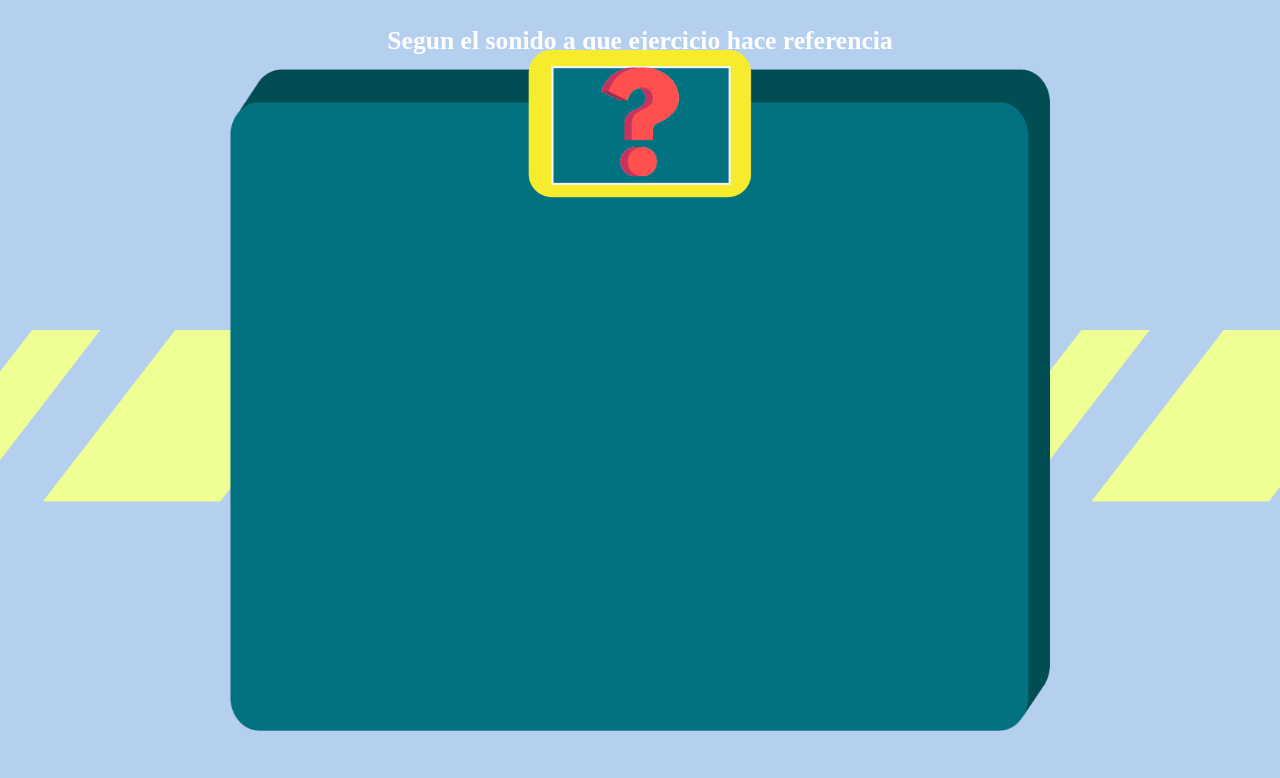
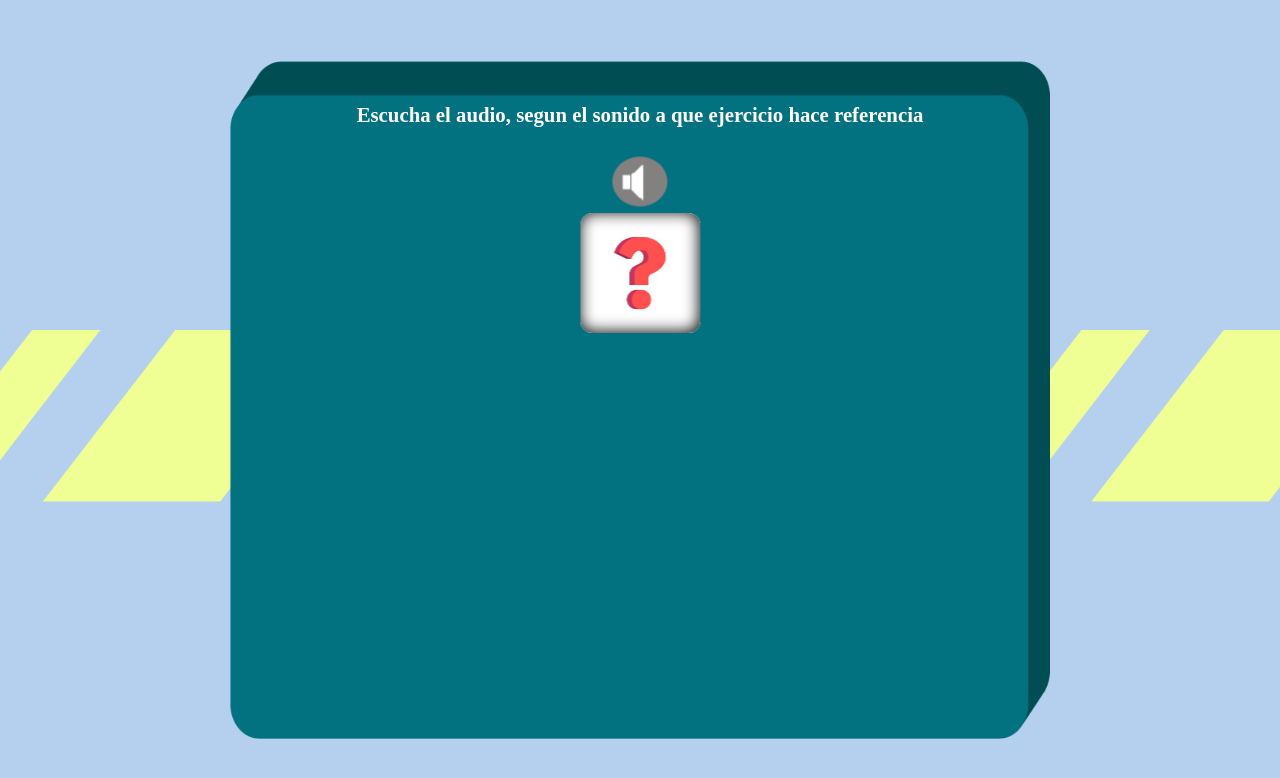
Before and after one commit to cristianhdev/axa-colpatria-games, a Vue app: page /JuegoAudiosPosturas in a window 1280 px wide. Both pictures are taken after a click on the button "CONTINUAR". Shown: the top 778 px of the page. Built offline with nearby package versions, Linux system fonts and the light colour scheme; grey boxes are pictures that could not be loaded.

Commit message:
UPDATE: actualizando actividades

```diff
--- a/src/assets/css/styles.css
+++ b/src/assets/css/styles.css
@@ -54,8 +54,8 @@
     --h1-title-size: 48px;
     --h1-title-height: 54px;
 
-    --h2-title-size: 1.6em;
-    --h2-title-height: 40.5px;
+    --h2-title-size: 1.3em;
+    --h2-title-height: 35.5px;
 
     --h3-title-size: 28px;
     --h3-title-height: 31.5px;
--- a/src/components/Juegos/PosturasSonidos/JuegoPosturasAudios.vue
+++ b/src/components/Juegos/PosturasSonidos/JuegoPosturasAudios.vue
@@ -1,38 +1,13 @@
 <template>
     <div class="contenedor-actividad">
-        <div v-if="!camaraReady" class="contendor-interrogante">
-            <div >
-                <img id="imagen-pregunta" src="@/assets/img/manos/pregunta.png" width="150" height="150" alt="">
-            </div>
-        </div>
-        <div class="parlante-pregunta flex-center-elements-column">
-            <div v-if="continuar" class="flex-center-elements-column">
-                <h2 v-if="!mostrarCamaraCalentamiento">
-                    Segun el sonido a que ejercicio hace referencia
-                </h2>
-                <h1 v-if="mostrarCamaraCalentamiento">
-                    <h1>Hora realiza el ejercicio</h1>
-                </h1>
-                <div v-if="!mostrarCamaraCalentamiento"
-                    class="parlante-validador animate__animated animate__pulse animate__faster animate__repeat-2"
-                    :style="styleParlante" @click="playSonidoAleatorio()">
-
-                </div>
-            </div>
-            <div class="flex-center-elements-row-nowrap gap-3 ">
-                <div v-show="mostrarCamaraCalentamiento">
-                    <div v-if="camaraReady">
-                        <CaramaWeb class="camara" :width="250" :height="250" />
-                    </div>
-                </div>
 
 
-            </div>
-        </div>
         <div class="contenedor-parlantes  center-element">
+            <div v-if="!continuar" class="contenedor-opciones flex-center-elements-column gap-3">
                 <div v-if="!continuar" class="titulo">
                     <h2>Escucha cada uno de los audios y relacionalo con las imagenes, cuando estes listo da
                         click en continuar.</h2>
+
                 </div>
                 <Cronometro v-if="cronometroMostrarOpciones" :segundos="tiempoActividad"
                     @endTime="activarNavegacionSliders" />
@@ -57,10 +32,54 @@
 
                 </div>
                 <div v-if="!continuar" class="auto flex-center-elements-row gap-2" style="text-align:center">
-                <button class="btn-primary" @click="continuar = !continuar">CONTINUAR</button>
-                <button class="btn-primary" @click="volverEscena">VOLVER A EJERCICIOS</button>
+                    <button class="btn-primary-ghost" @click="continuar = !continuar">CONTINUAR</button>
+                    <!-- <button class="btn-primary-ghost" @click="volverEscena">VOLVER A EJERCICIOS</button> -->
                 </div>
 
+
+            </div>
+            <div class="parlante-pregunta flex-center-elements-column ">
+                <div v-if="continuar" class="flex-center-elements-column gap-1">
+                    <div class="flex-center-elements-column gap-1">
+                        <div v-if="!mostrarCamaraCalentamiento">
+                            <h2>Escucha el audio, segun el sonido a que ejercicio hace referencia</h2>
+                        </div>
+                        <div v-if="mostrarCamaraCalentamiento">
+                            <h2>Hora realiza el ejercicio</h2>
+                        </div>
+                        <div v-if="!mostrarCamaraCalentamiento"
+                            class="parlante-validador animate__animated animate__pulse animate__faster animate__repeat-2"
+                            :style="styleParlante" @click="playSonidoAleatorio()">
+
+                        </div>
+                    </div>
+
+
+                    <!-- v-if="!mostrarCamaraCalentamiento" -->
+
+                    <div class="flex-center-elements-column">
+                        <div class="imagenes-opciones " v-if="!mostrarCamaraCalentamiento">
+                            <img id="imagen-pregunta" src="@/assets/img/manos/pregunta.png" width="150" height="150"
+                                alt="">
+                        </div>
+                        <div class="contenedor-ejercicio-imagen flex-center-elements-row gap-3 ">
+                            <div class="contenedor-ejercicio-imagen-camara flex-center-elements-row gap-3 "
+                                v-if="mostrarCamaraCalentamiento">
+                                <div>
+                                    <img id="imagen-pregunta-ejercicio" :src="imagenCorrecta" width="350" height="350"
+                                        alt="">
+                                </div>
+                                <div v-if="camaraReady">
+                                    <CaramaWeb class="camara" :width="250" :height="250" />
+                                </div>
+                            </div>
+                        </div>
+                        <div  class="auto flex-center-elements-row gap-2" style="text-align:center">
+                            <!-- <button class="btn-primary-ghost" @click="continuar = !continuar">CONTINUAR</button> -->
+                            <button v-if="mostrarCamaraCalentamiento" class="btn-primary-ghost" @click="volverEscena">VOLVER A EJERCICIOS</button>
+                        </div>
+                    </div>
+                </div>
                 <div v-if="cronometroMostrarOpciones">
                     <div class="imagenes-opciones flex-center-elements-row gap-3">
                         <div :class="{ 'imagenes-opciones-click': opcionClicked }" v-for="img in imagenes"
@@ -70,11 +89,14 @@
                     </div>
                     <br>
                     <div class="auto flex-center-elements-row gap-2" style="text-align:center">
-                    <button class="btn-primary" @click="comprobarRespuesta">COMPROBAR</button>
-                    <button class="btn-primary">REPETIR</button>
+                        <button class="btn-primary-ghost" @click="comprobarRespuesta">COMPROBAR</button>
+                        <button class="btn-primary-ghost">REPETIR</button>
                     </div>
                 </div>
+
             </div>
+        </div>
+
     </div>
 </template>
 
@@ -92,6 +114,16 @@ import ImagenEjercicio3 from '@/assets/img/Ejercicio3.png'
 import ImagenEjercicio4 from '@/assets/img/Ejercicio4.png'
 import ImagenEjercicio5 from '@/assets/img/Ejercicio5.png'
 import ImagenEjercicio6 from '@/assets/img/Ejercicio6.png'
+import ImagenParlante from '@/assets/img/parlanteOn.gif'
+
+//Sonidos
+import Soundlife from '@/assets/sounds/life.mp3'
+import Soundcoin from '@/assets/sounds/coin.mp3'
+import Soundjump from '@/assets/sounds/jump.mp3'
+import Soundcartoon1 from '@/assets/sounds/cartoon1.mp3'
+import Soundcartoon2 from '@/assets/sounds/cartoon2.mp3'
+import Soundcartoon3 from '@/assets/sounds/cartoon3.mp3'
+
 
 const router = useRouter()
 
@@ -112,6 +144,7 @@ const continuar = ref(false)
 const cronometroMostrarOpciones = ref(false)
 const repetirAudio = ref(false)
 const mostrarCamaraCalentamiento = ref(false)
+const imagenCorrecta = ref(null)
 
 //Posicion audio aleatorio
 const posicionAudioAleatorio = ref(0)
@@ -135,33 +168,35 @@ const generarSonidosAleatorios = () => {
 
 const styleParlante = reactive({
     backgroundColor: 'silver',
-    width: '43px',
-    height: '45px',
-    backgroundImage: 'url(@/assets/img/parlanteOn.gif)',
+    width: '37px',
+    height: '33px',
+    backgroundImage: `url('${ImagenParlante}')`,
     backgroundRepeat: 'no-repeat',
     backgroundPosition: 'center center',
-    backgroundSize: 'auto',
+    backgroundSize: 'contain',
     borderRadius: '100%',
     padding: '3px 3px',
     cursor: 'pointer'
 });
 
+/* { imagen: ImagenEjercicio4, id: 4, finalizado: false },
+{ imagen: ImagenEjercicio5, id: 5, finalizado: false },
+{ imagen: ImagenEjercicio6, id: 6, finalizado: false }, */
+
 const imagenes = ref([
     { imagen: ImagenEjercicio1, id: 1, finalizado: false },
     { imagen: ImagenEjercicio2, id: 2, finalizado: false },
-    { imagen: ImagenEjercicio3, id: 3, finalizado: false },
-    { imagen: ImagenEjercicio4, id: 4, finalizado: false },
-    { imagen: ImagenEjercicio5, id: 5, finalizado: false },
-    { imagen: ImagenEjercicio6, id: 6, finalizado: false },
+    { imagen: ImagenEjercicio3, id: 3, finalizado: false }
+
 ])
 
 const sonidos = ref([
-    'life',
-    'coin',
-    'jump',
-    'cartoon1',
-    'cartoon2',
-    'cartoon3'
+    Soundlife,
+    Soundcoin,
+    Soundjump,
+    Soundcartoon1,
+    Soundcartoon2,
+    Soundcartoon3
 
 ])
 
@@ -172,18 +207,22 @@ const activarNavegacionSliders = () => {
 }
 
 
+
 const playSonidoAleatorio = () => {
 
     if (aleatorioSonidos.value.length !== 0) {
         if (audio.value == null) {
+            audio.value = new Audio(sonidos.value[aleatorioSonidos.value[posicionAudioAleatorio.value]])
+            audio.value.play()
+            audio.value.addEventListener("ended", () => {
+                cronometroMostrarOpciones.value = true
+                repetirAudio.value = true
+            });
 
-            audio.value = new Sonidos(sonidos.value[aleatorioSonidos.value[posicionAudioAleatorio.value]], false)
+            /*  audio.value = new Sonidos(sonidos.value[aleatorioSonidos.value[posicionAudioAleatorio.value]], false)
              audio.value.playAudio(() => {
-                if (!repetirAudio.value) {
-                    cronometroMostrarOpciones.value = !cronometroMostrarOpciones.value
-                    repetirAudio.value = true
-                }
-            })
+
+             }) */
 
         } else {
             audio.value.stopAudio()
@@ -215,11 +254,14 @@ const validar = (id) => {
 const comprobarRespuesta = () => {
     if (imagenes.value[aleatorioSonidos.value[posicionAudioAleatorio.value]].id == opcionSeleccionada.value) {
         cronometroMostrarOpciones.value = true
+        imagenCorrecta.value = imagenes.value[aleatorioSonidos.value[posicionAudioAleatorio.value]].imagen
         document.querySelector(`#figura-click-${opcionSeleccionada.value}`).style.boxShadow = '-1px -1px 16px inset green';
-        document.querySelector(`#figura-click-${opcionSeleccionada.value}`).style.borderRadius = '12px';
-        document.querySelector(`#figura-click-${opcionSeleccionada.value}`).style.pointerEvents = 'none';
+        /*  document.querySelector(`#figura-click-${opcionSeleccionada.value}`).style.borderRadius = '12px';
+         document.querySelector(`#figura-click-${opcionSeleccionada.value}`).style.pointerEvents = 'none'; */
+        document.querySelector(`#figura-click-${opcionSeleccionada.value}`).classList.add('imagenes-opciones')
         document.querySelector(`#imagen-pregunta`).style.border = '3px solid green';
         document.querySelector(`#imagen-pregunta`).setAttribute('src', imagenes.value[opcionSeleccionada.value - 1].imagen)
+        document.querySelector(`#imagen-pregunta`).classList.add('imagenes-opciones')
         imagenes.value[opcionSeleccionada.value - 1].finalizado = true
         repetirAudio.value = false
 
@@ -281,11 +323,24 @@ const volverEscena = () => {
     width: 50vw;
 }
 
+.contenedor-ejercicio-imagen {
+    /*     height: 28vh; */
+}
+
+.contenedor-opciones {
+    width: fit-content;
+    height: 75vh;
+}
+
 .contenedor-actividad {
     width: 100vw;
     height: 100vh;
     background-image: url('@/assets/img/fondoPantallaIntermedias.png');
     background-size: 100% 100%
+}
+
+.contenedor-ejercicio-imagen-camara {
+    height: 59vh !important
 }
 
 /* .camara {
@@ -315,7 +370,7 @@ const volverEscena = () => {
     width: 69%;
     height: 80vh;
     grid-gap: 24px;
-    padding: 12px 0px;
+    padding: 20px 0px;
     background-image: url(@/assets/img/fonto.png);
     background-repeat: no-repeat;
     background-size: 100% 112%;
@@ -342,7 +397,7 @@ const volverEscena = () => {
     border: 2px solid white;
     padding: 8px;
     width: 150px;
-    height: 140px;
+    height: 181px;
 }
 
 
@@ -354,6 +409,7 @@ const volverEscena = () => {
     border-radius: 12px;
     object-fit: scale-down;
     padding: 10px;
+    background-color: var(--blanco)
 }
 
 
@@ -372,6 +428,11 @@ const volverEscena = () => {
 
 #imagen-pregunta {
     object-fit: scale-down;
+}
+
+#imagen-pregunta-ejercicio {
+    width: 18vw;
+    height: 40vh;
 }
 
 .parlante-pregunta {
--- a/src/components/Juegos/PosturasSonidos/Parlante.vue
+++ b/src/components/Juegos/PosturasSonidos/Parlante.vue
@@ -1,10 +1,12 @@
 <template>
-    <div  v-if="!fintiempo" class="contenedor-audio flex-center-elements-column gap-1" :id="`parlante-${posicionSonidos.posicion}`">
-        <div :style="styleParlante" class="animate__animated animate__fadeIn animate__delay-1s animate__faster" @click="playSonido(posicionSonidos.posicion)">
+    <div v-if="!fintiempo" class="contenedor-audio flex-center-elements-column gap-1"
+        :id="`parlante-${posicionSonidos.posicion}`">
+        <div :style="styleParlante" class="animate__animated animate__fadeIn animate__delay-1s animate__faster"
+            @click="playSonido(posicionSonidos.posicion)">
 
         </div>
         <div class="animate__animated animate__fadeIn animate__delay-2s animate__faster">
-            <img :src="srcUrl" width="77" height="88" alt="">
+            <img class="imagen-ejercicio" :src="srcUrl" alt="">
         </div>
     </div>
 </template>
@@ -12,11 +14,12 @@
 <script setup>
 import { ref, computed, onBeforeMount, reactive } from 'vue'
 import Sonidos from '@/assets/helpers/sounds.js'
+import ImagenParlante from '@/assets/img/parlanteOn.gif'
 
 onBeforeMount(() => {
-   /*  setTimeout(() => {
-        document.querySelector('#figura-0').style.display = "none"
-    }, 13000) */
+    /*  setTimeout(() => {
+         document.querySelector('#figura-0').style.display = "none"
+     }, 13000) */
 })
 
 
@@ -30,7 +33,7 @@ const styleParlante = reactive({
     backgroundColor: 'silver',
     width: '26px',
     height: '27px',
-    backgroundImage: 'url(@/assets/img/parlanteOn.gif)',
+    backgroundImage: `url('${ImagenParlante}')`,
     backgroundRepeat: 'no-repeat',
     backgroundPosition: 'center center',
     backgroundSize: 'contain',
@@ -40,10 +43,10 @@ const styleParlante = reactive({
 });
 
 const posicionSonidos = defineProps({
-    posicion: [Number,String],
+    posicion: [Number, String],
     fintiempo: Boolean,
-    srcUrl:String,
-    estilos:Object
+    srcUrl: String,
+    estilos: Object
 })
 
 const sonidos = ref([
@@ -79,4 +82,8 @@ const playSonido = (posicion) => {
     border: 3px solid green;
 }
 
+.imagen-ejercicio {
+    width: 20vh;
+    height: 20vh
+}
 </style>
--- a/src/components/Juegos/Ruleta/JuegoRuleta.vue
+++ b/src/components/Juegos/Ruleta/JuegoRuleta.vue
@@ -574,7 +574,7 @@ hr {
 
 .opciones-pregunta .opcion {
     font-family: 'SourceSansPro, Arial, Georgia, Sans Serif, Serif';
-    width: 27vh;
+    width: 17vw;
     height: 19vh;
     text-align: justify;
     border: 3px solid var(--bg-igloo);
```
Lines whose indentation alone changed are shown as unchanged.
